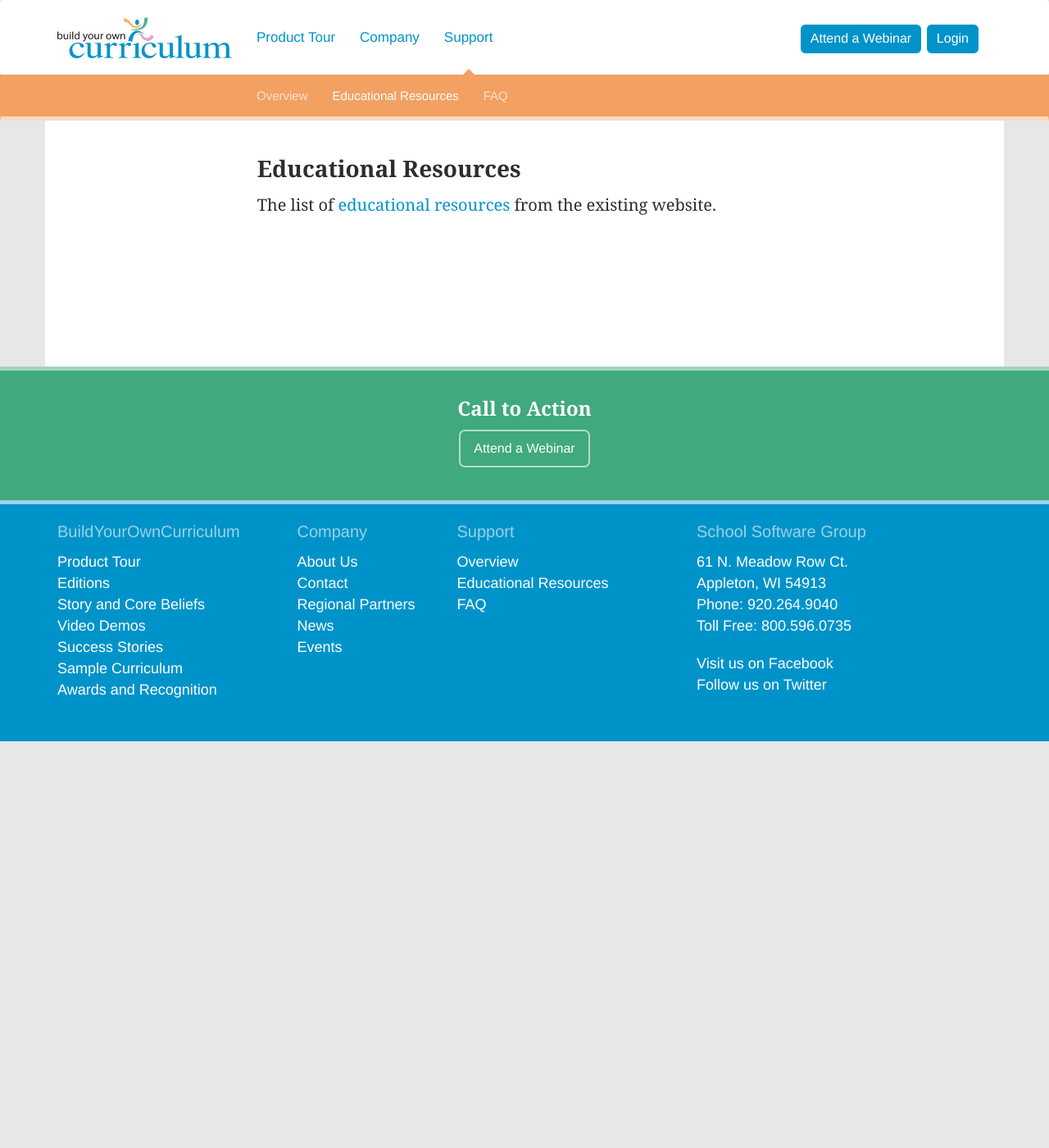
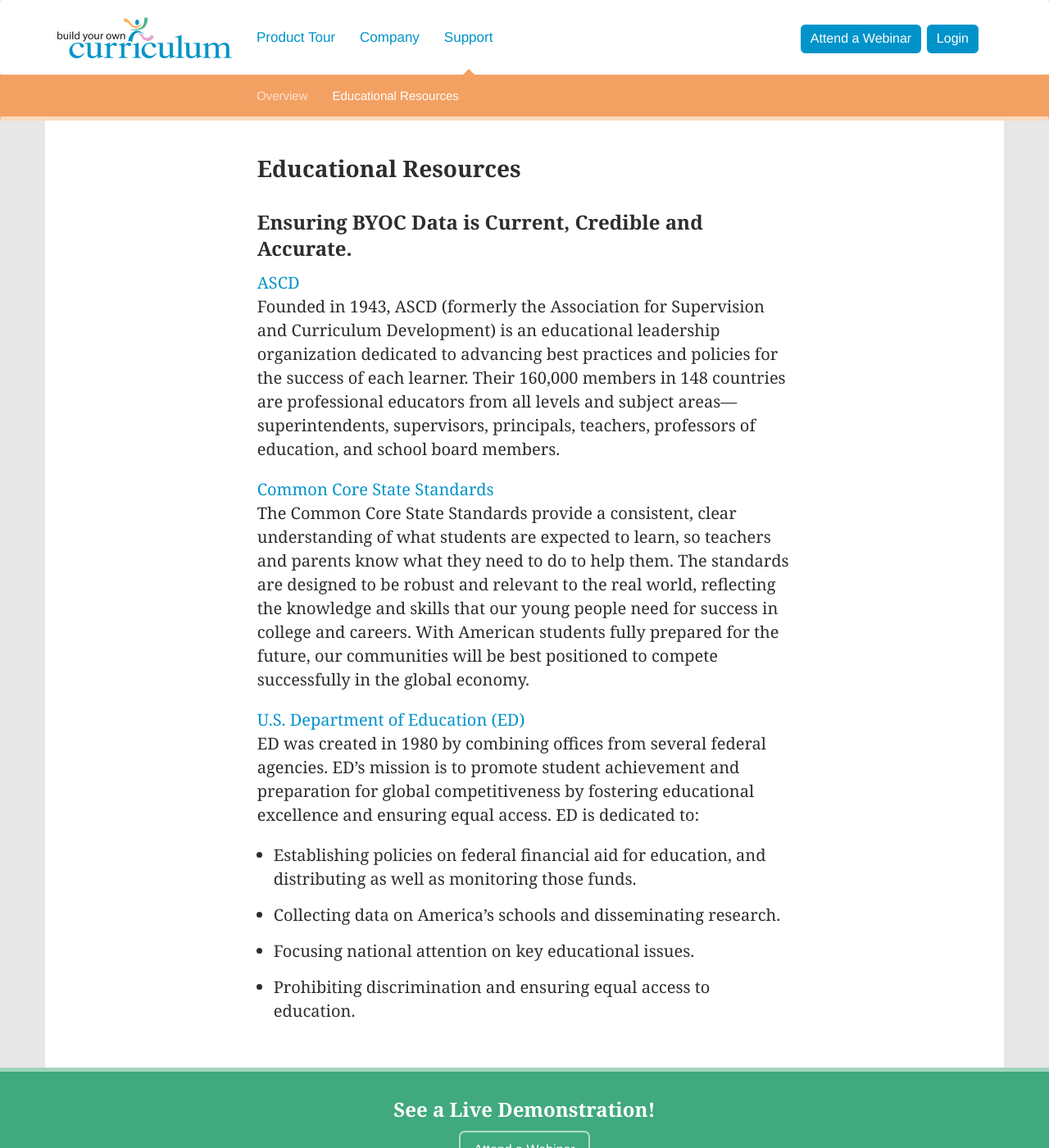
Before and after one commit to kevin-insight/byoc, a Jekyll site: the page built from educational-resources/index.md, in a window 1280 px wide and 1400 px high. Shown: the whole window at 82% size. Built offline with Jekyll 4.4.1, drawn with Linux system fonts in a browser that asks for light colours; nearby versions of some CDN libraries.

Commit message:
Updating copy.

```diff
--- a/_includes/call-to-action.html
+++ b/_includes/call-to-action.html
@@ -1,6 +1,6 @@
 <div class="call-to-action">
   <div class="container">
-    <h2>Call to Action</h2>
+    <h2>See a Live Demonstration!</h2>
     <a class="btn btn-lg btn-inverse" href="{{ site.baseurl }}/webinars">Attend a Webinar</a>
   </div>
 </div>
--- a/_includes/footer.html
+++ b/_includes/footer.html
@@ -28,7 +28,6 @@
             <ul>
               <li><a href="{{ site.baseurl }}/support">Overview</a></li>
               <li><a href="{{ site.baseurl }}/educational-resources">Educational Resources</a></li>
-              <li><a href="{{ site.baseurl }}/faq">FAQ</a></li>
             </ul>
           </div>
           <div class="col-md-3">
--- a/_includes/support-nav.html
+++ b/_includes/support-nav.html
@@ -3,7 +3,6 @@
     <ul class="nav navbar-nav">
       <li {% if page.url == "/support/" %}class="active"{% endif %}><a href="{{ site.baseurl }}/support">Overview</a></li>
       <li {% if page.url == "/educational-resources/" %}class="active"{% endif %}><a href="{{ site.baseurl }}/educational-resources">Educational Resources</a></li>
-      <li {% if page.url == "/faq/" %}class="active"{% endif %}><a href="{{ site.baseurl }}/faq">FAQ</a></li>
     </ul>
   </div><!-- /.container -->
 </nav>
--- a/educational-resources/index.md
+++ b/educational-resources/index.md
@@ -6,4 +6,18 @@
 
 # Educational Resources
 
-The list of [educational resources](http://www.schoolsoftwaregroup.com/SchoolSoftwareGroup/EducationalResources.aspx) from the existing website.
+## Ensuring BYOC Data is Current, Credible and Accurate.
+
+[ASCD](http://www.ascd.org)
+Founded in 1943, ASCD (formerly the Association for Supervision and Curriculum Development) is an educational leadership organization dedicated to advancing best practices and policies for the success of each learner. Their 160,000 members in 148 countries are professional educators from all levels and subject areas––superintendents, supervisors, principals, teachers, professors of education, and school board members.
+
+[Common Core State Standards](http://www.corestandards.org)
+The Common Core State Standards provide a consistent, clear understanding of what students are expected to learn, so teachers and parents know what they need to do to help them. The standards are designed to be robust and relevant to the real world, reflecting the knowledge and skills that our young people need for success in college and careers. With American students fully prepared for the future, our communities will be best positioned to compete successfully in the global economy.
+
+[U.S. Department of Education (ED)](http://www.ed.gov)
+ED was created in 1980 by combining offices from several federal agencies. ED's mission is to promote student achievement and preparation for global competitiveness by fostering educational excellence and ensuring equal access. ED is dedicated to:
+
+* Establishing policies on federal financial aid for education, and distributing as well as monitoring those funds.
+* Collecting data on America's schools and disseminating research.
+* Focusing national attention on key educational issues.
+* Prohibiting discrimination and ensuring equal access to education.
```
Also changed, not shown: awards/index.md (+1 -1 lines), index.html (+7 -6 lines), _faq/index.md (renamed from faq/index.md).
